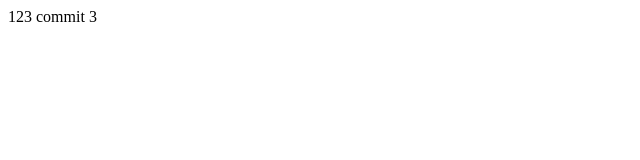
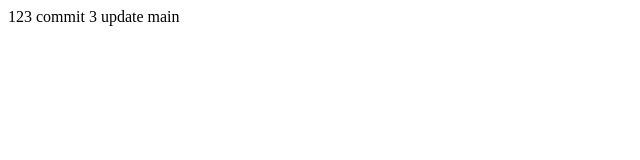
Before and after one commit to LamTien2003/testGit2, a plain HTML site: page index.html in a window 1280 px wide. Shown: the whole page, without its empty margins (0-640 px from the left). Drawn offline with Linux system fonts and the light colour scheme.

Commit message:
update branch

```diff
--- a/index.html
+++ b/index.html
@@ -1 +1,2 @@
 <span>123</span> <span>commit 3</span>
+<span>update main</span>
```
